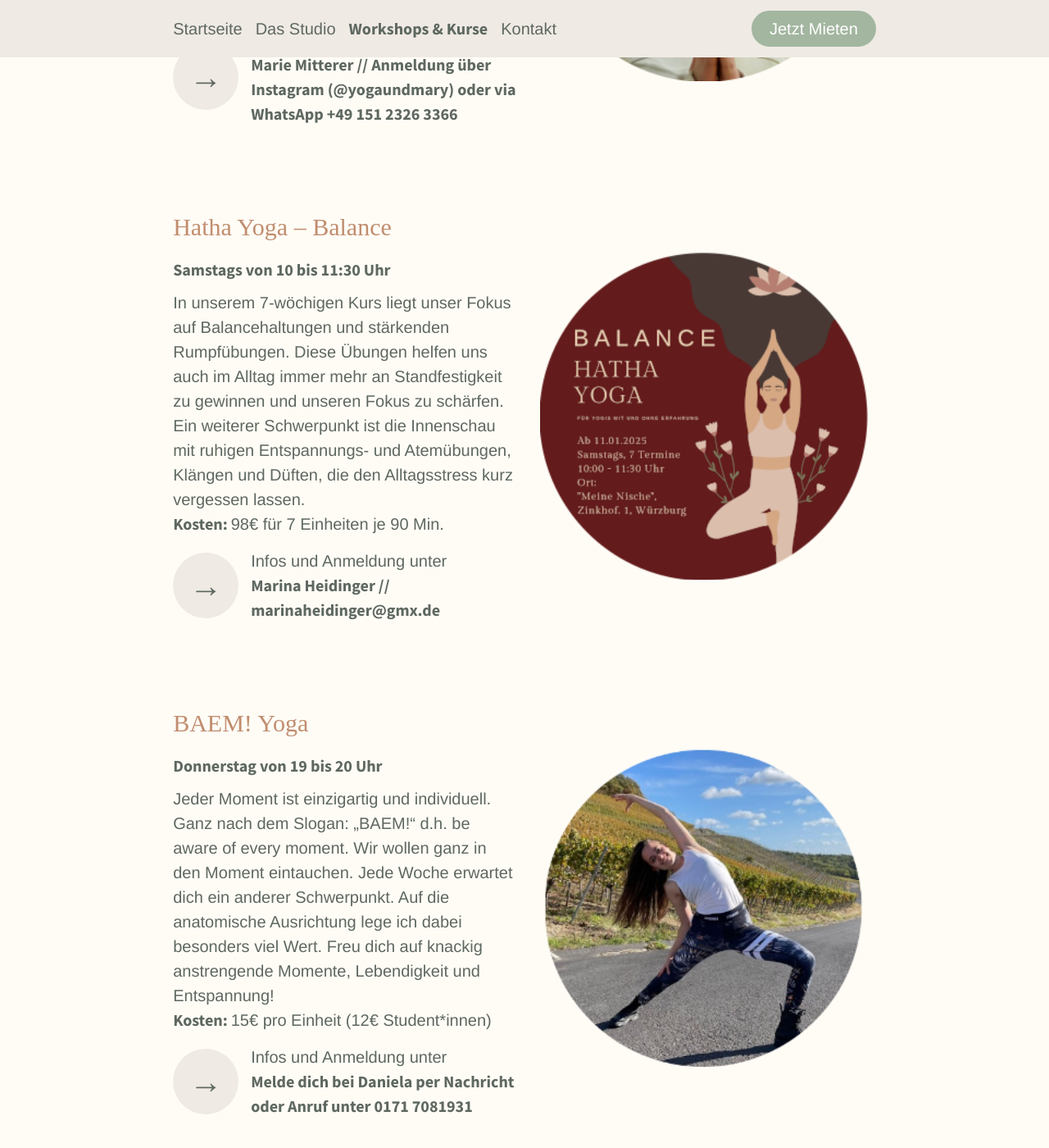
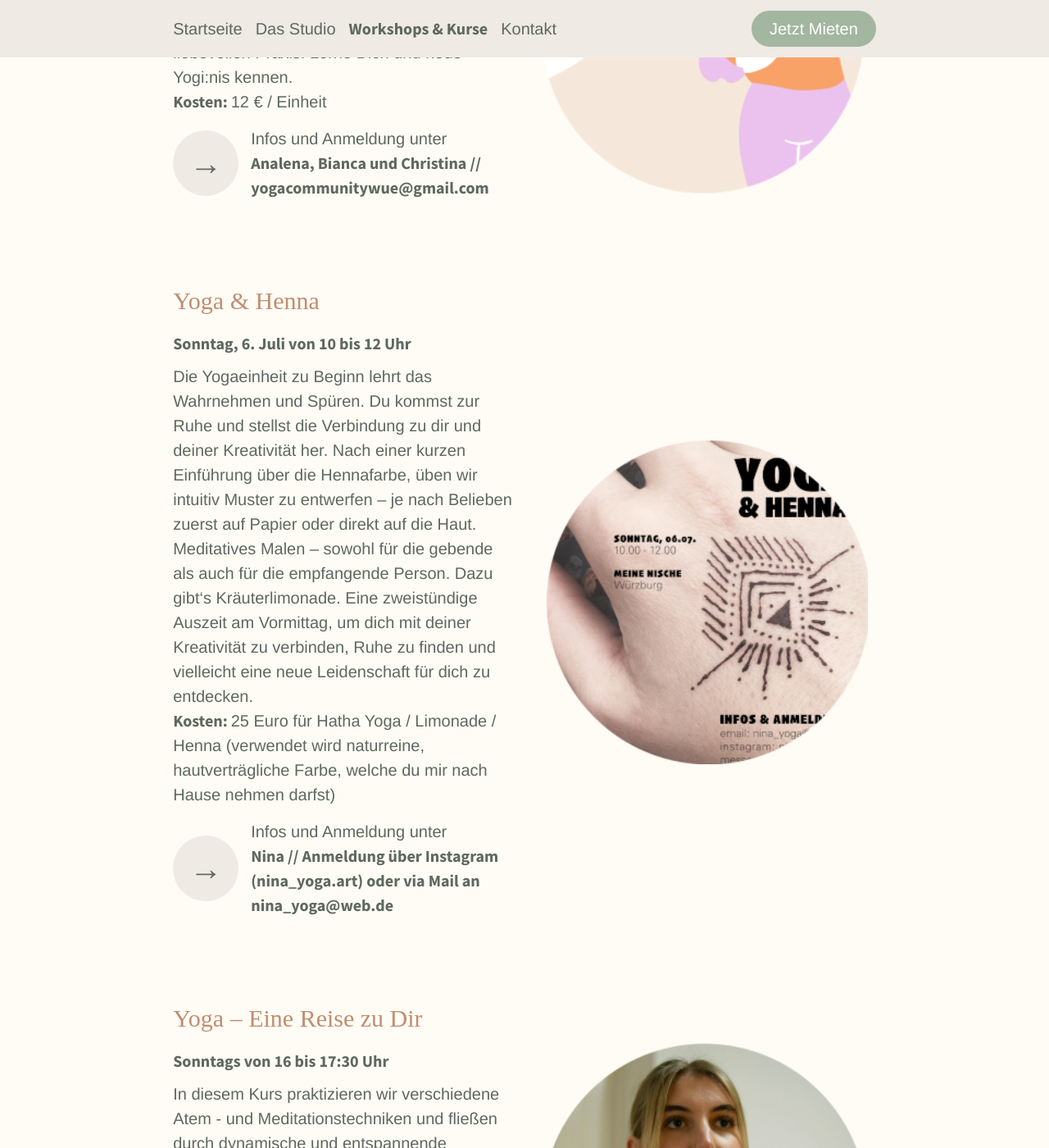
Before and after one commit to sonjafeitsch/meine-nische-website, a Jekyll site: the page built from kurse.html, in a window 1280 px wide and 1400 px high, scrolled down 3745 px. Shown: the whole window at 82% size. Built offline with Jekyll 4.4.1, drawn with Linux system fonts in a browser that asks for light colours; some web fonts are replaced; some of the changed text lies outside the part shown.

Commit message:
update website

```diff
--- a/kurse.html
+++ b/kurse.html
@@ -14,6 +14,18 @@
     Du wirst getragen von deiner eigenen Wahrnehmung und meiner Stimme. Für alle, die sich nach Ruhe sehnen, aber nicht wissen, wie so anfangen sollen."
     costs: "15 – 20 € (zahle so viel du kannst und möchtest)"
     address: "Lorena Ziegler // Anmeldung an klangweich@web.de"
+  - name: "Kreativ Workshop"
+    image: irina.png
+    time: Samstag, 21. Juni von 13 bis 16 Uhr
+    description: "Hallo, ich bin Irina – Designerin und kreative Seele. Ich lade Dich ein, mit mir in die Welt der
+    Kunst einzutauchen, in eine Welt voller Farben, Formen und Abstraktionen. In meinem Workshop geht es
+     nicht ums „richtige“ Malen. Es geht darum, Deine Kreativität zu entdecken und etwas Eigenes zu erschaffen.
+     Ein Kunstwerk, das Dich widerspiegelt und das Du mit nach Hause nimmst. Ein Workshop, mit Fokus auf minimalistischer
+     Kunst, in dem eine abstrakte, texturierte Leinwand mit Farbe und Form erstellt wird.
+     Wir arbeiten mit Strukturpaste und Acrylfarben, um einfache, aber ausdrucksstarke Formen zu gestalten.
+     Du musst nicht malen können – alles ist einfach und intuitiv!"
+    costs: "49 € (inkl. Material und Snacks)"
+    homepage: "https://creerdesign.com/workshop/kreativworkshop"
   - name: "Abnehmen beginnt im Kopf! – Mit Hypnose, Mentaltraining & Breathwork entspannt zum Wohlfühlkörper"
     image: mia.png
     time: Kickoff-Nachmittag am 28. Juni von 14 – 18 Uhr und dann Freitags im Juli von 19 – 20:30 Uhr
@@ -36,6 +48,17 @@
     Bewegung und Meditation zu einer liebevollen Praxis. Lerne Dich und neue Yogi:nis kennen."
     costs: "12 € / Einheit"
     address: "Analena, Bianca und Christina // yogacommunitywue@gmail.com"
+  - name: "Yoga & Henna"
+    image: ninaHenna.png
+    time: Sonntag, 6. Juli von 10 bis 12 Uhr
+    description: "Die Yogaeinheit zu Beginn lehrt das Wahrnehmen und Spüren. Du kommst zur Ruhe und stellst
+    die Verbindung zu dir und deiner Kreativität her. Nach einer kurzen Einführung über die Hennafarbe, üben wir
+    intuitiv Muster zu entwerfen – je nach Belieben zuerst auf Papier oder direkt auf die Haut.
+    Meditatives Malen – sowohl für die gebende als auch für die empfangende Person.
+    Dazu gibt‘s Kräuterlimonade. Eine zweistündige Auszeit am Vormittag, um dich mit deiner Kreativität zu verbinden,
+    Ruhe zu finden und vielleicht eine neue Leidenschaft für dich zu entdecken."
+    address: "Nina // Anmeldung über Instagram (nina_yoga.art) oder via Mail an nina_yoga@web.de"
+    costs: "25 Euro für Hatha Yoga / Limonade / Henna (verwendet wird naturreine, hautverträgliche Farbe, welche du mir nach Hause nehmen darfst)"
   - name: "Yoga – Eine Reise zu Dir"
     image: marie.png
     time: Sonntags von 16 bis 17:30 Uhr
@@ -44,15 +67,6 @@
     die dich mehr zu Dir selbst bringen, deine Resilienz steigern und Achtsamkeit auch in deinem Alltag stärken."
     costs: "Einzelstunde 15€, ganzer Kurs 100€ (Schüler*innen und Student*innen – Einzelstunde: 12€, ganzer Kurs 85€)"
     address: "Marie Mitterer // Anmeldung über Instagram (@yogaundmary) oder via WhatsApp +49 151 2326 3366"
-  - name: "Hatha Yoga – Balance"
-    image: marina.png
-    time: Samstags von 10 bis 11:30 Uhr
-    description: "In unserem 7-wöchigen Kurs liegt unser Fokus auf Balancehaltungen und stärkenden Rumpfübungen.
-    Diese Übungen helfen uns auch im Alltag immer mehr an Standfestigkeit zu gewinnen und unseren Fokus zu schärfen.
-    Ein weiterer Schwerpunkt ist die Innenschau mit ruhigen Entspannungs- und Atemübungen, Klängen und Düften,
-    die den Alltagsstress kurz vergessen lassen."
-    costs: "98€ für 7 Einheiten je 90 Min."
-    address: "Marina Heidinger // marinaheidinger@gmx.de"
   - name: "BAEM! Yoga"
     image: daniela.png
     time: Donnerstag von 19 bis 20 Uhr
```
Also changed, not shown: other parts of kurse.html (+1 -1 lines), images/events/irina.png (added), images/events/ninaHenna.png (added).
